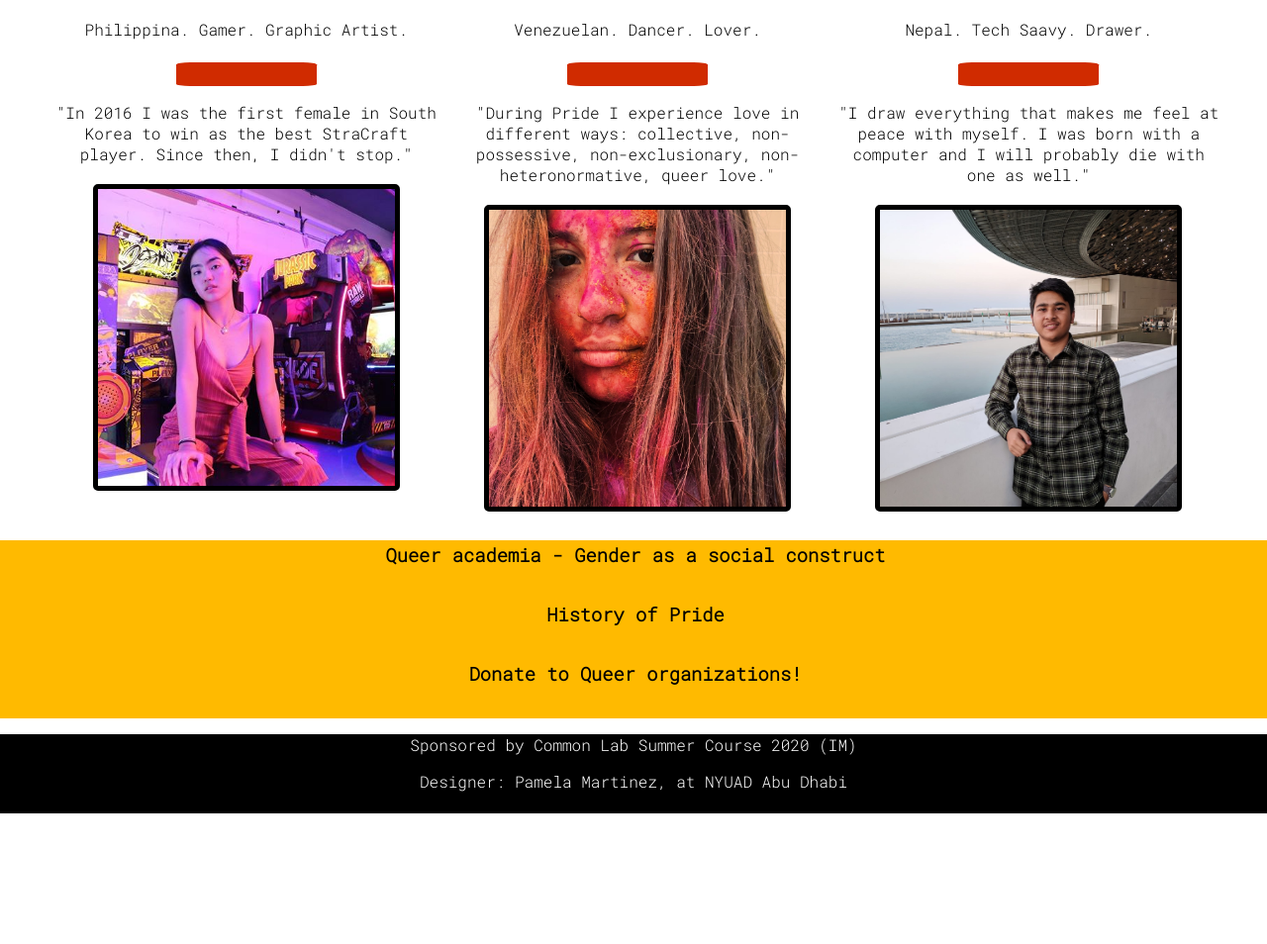
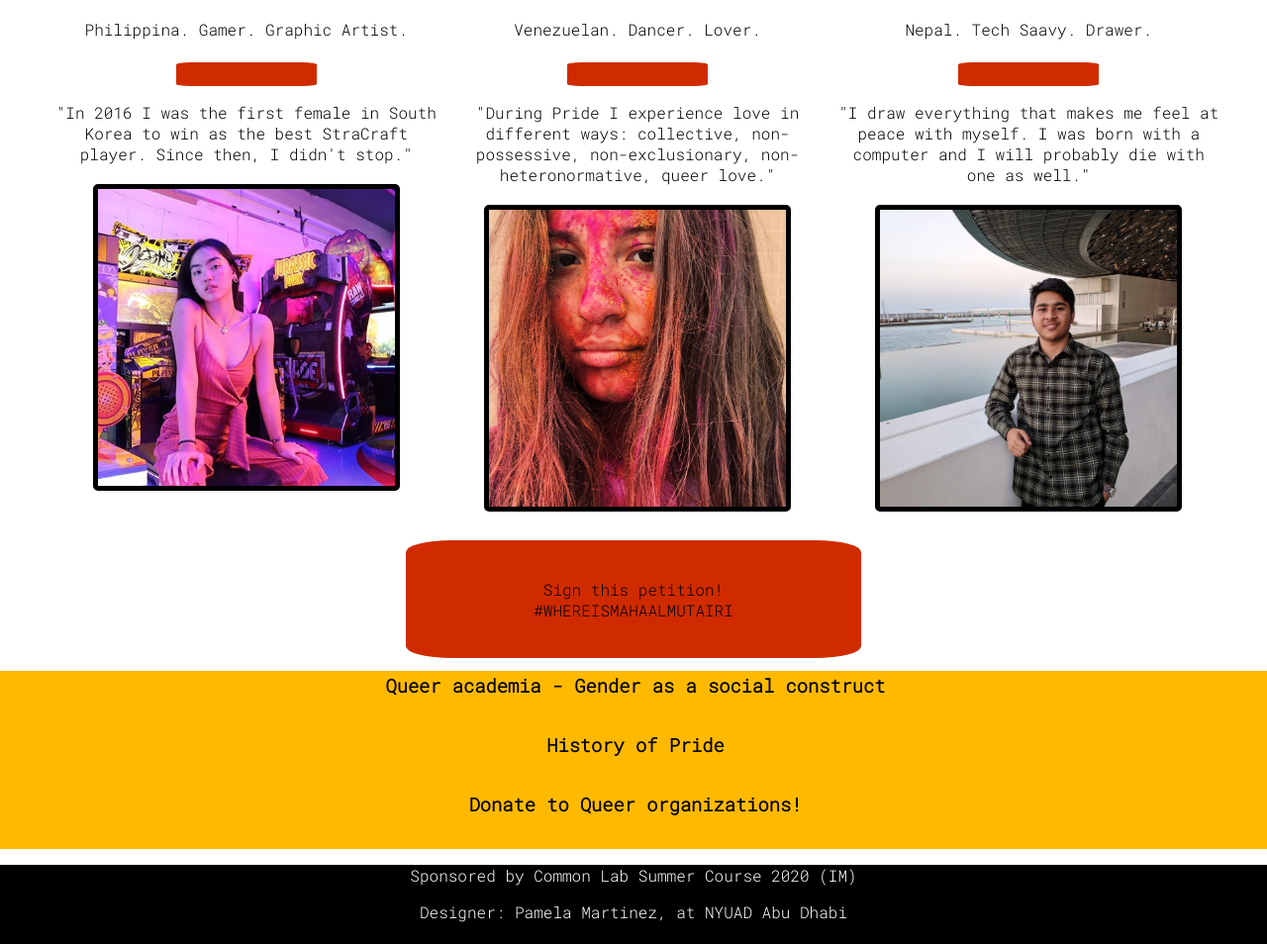
Before and after one commit to pam3mapc/pam3mapc.github.io, a plain HTML site: page index.html in a window 1280 px wide. Shown: the part 1017-1971 px from the top of the page at 99% size. Before the commit the page ends 1839 px from the top, so only its background shows below. Drawn offline with Linux system fonts and the light colour scheme.

Commit message:
petition update

```diff
--- a/index.html
+++ b/index.html
@@ -110,6 +110,7 @@
 					</div>
 				</div>
 			</div>
+		<p class= "contentcenter"> <a href= "https://article198.carrd.co/"> Sign this petition! </a> #WHEREISMAHAALMUTAIRI</p>
 	</div>
 
  <a  href="Academia.html"> <h3 class="strap"> Queer academia - Gender as a social construct</a> </h3>
```
